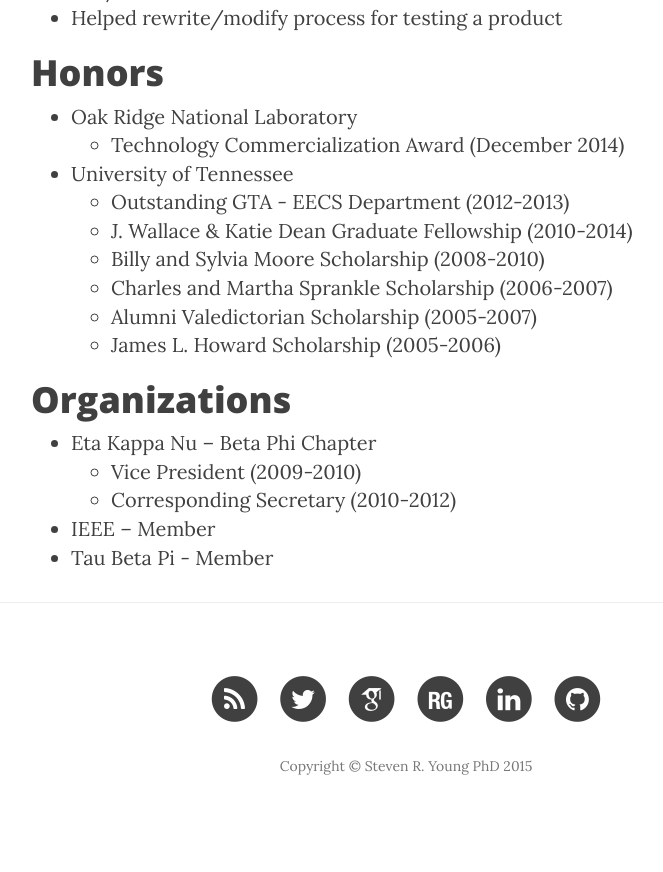
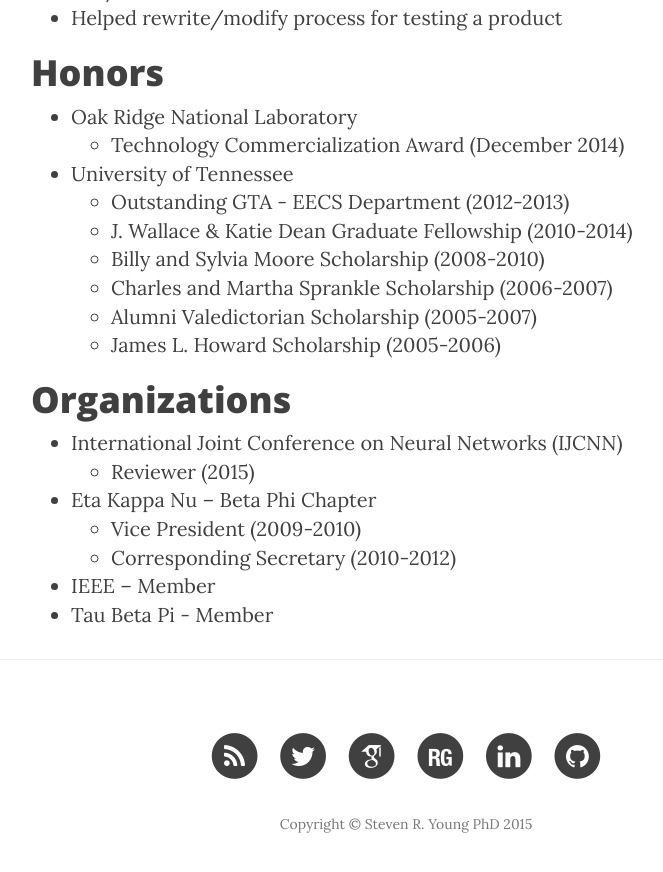
Before and after one commit to stevenryoung/stevenryoung.github.io, a Jekyll site: the page built from cv.md, in a window 1280 px wide and 900 px high, scrolled down 3423 px. Shown: the top 872 px of the window, without its empty margins (234-897 px from the left). Built offline with Jekyll 4.4.1, drawn with Linux system fonts in a browser that asks for light colours; nearby versions of some CDN libraries; before the commit the page ends 4265 px from its top, so only the background shows below that.

Commit message:
Updated cv.

```diff
--- a/cv.md
+++ b/cv.md
@@ -89,6 +89,8 @@ GPA: 3.88
     - James L. Howard Scholarship (2005-2006)
 
 # Organizations
+- International Joint Conference on Neural Networks (IJCNN)
+    - Reviewer (2015)
 - Eta Kappa Nu – Beta Phi Chapter
     - Vice President (2009-2010)
     - Corresponding Secretary (2010-2012)
```
